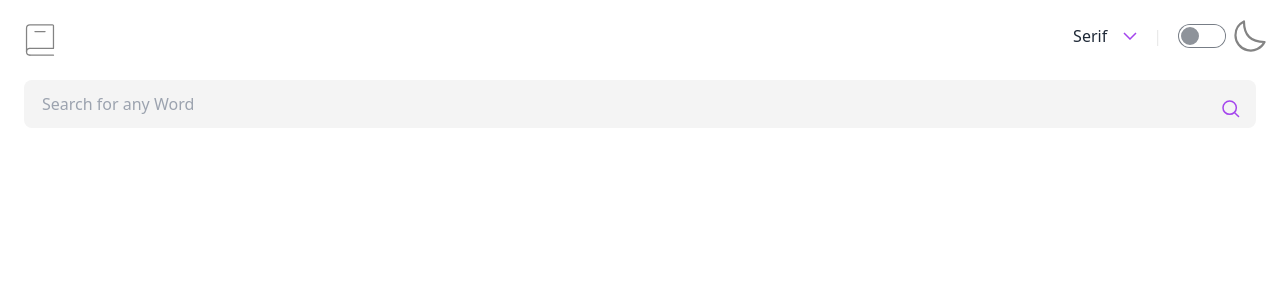
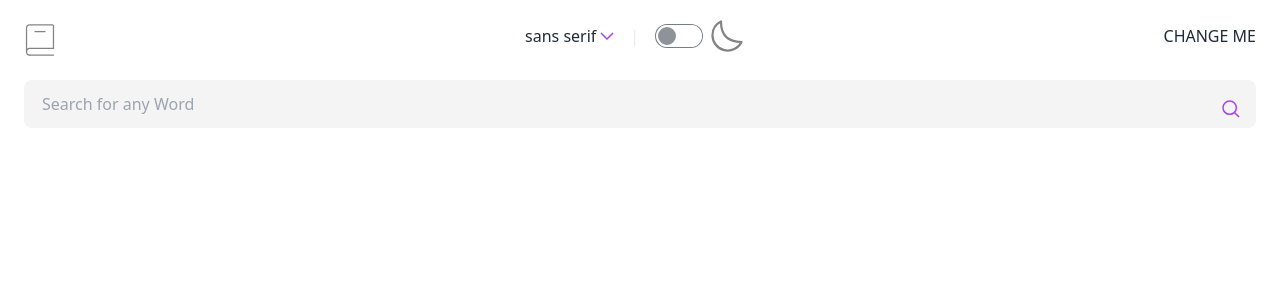
Before and after one commit to Coltensiemer/dictionary-web-app, a React (Vite) app: page / in a window 1280 px wide. Shown: the top 300 px of the page. Built offline with nearby package versions, Linux system fonts and the light colour scheme.

Commit message:
started working on props

```diff
--- a/src/App.tsx
+++ b/src/App.tsx
@@ -1,18 +1,21 @@
-import { useState } from 'react'
-import Navbar from './components/Navbar'
-import Search from './components/Search'
-import './styles/App.css'
+import { useState } from "react";
+import Navbar from "./components/Navbar";
+import Search from "./components/Search";
+import "./styles/App.css";
 
 function App() {
+  const [isFontFamily, setFontFamily] = useState<string>("sans serif");
 
+  function handleFontFamily(select: string) {
+    setFontFamily(select);
+  }
 
   return (
     <div className="flex flex-col justify-center mx-6">
-      <Navbar />
+      <Navbar handleFontFamily={handleFontFamily} isFontFamily={isFontFamily} />
       <Search />
-
     </div>
-  )
+  );
 }
 
-export default App
+export default App;
--- a/src/components/Navbar.tsx
+++ b/src/components/Navbar.tsx
@@ -1,35 +1,84 @@
-import React from "react";
+import { useEffect, useState } from "react";
 import Logo from "../assets/images/logo.svg";
 import Moon from "../assets/images/icon-moon.svg";
 import DownArrow from "../assets/images/icon-arrow-down.svg";
 
+interface Props {
+  handleFontFamily: (select: string) => void
+  isFontFamily: string;
+}
+
+export default function Navbar(props: Props) {
+  const [isOpen, setOpen] = useState<boolean>(false);
+
+
+
+
+  function DropDown() {
+
+    return (
+      <div className="absolute z-10 mt-8 p-6  bg-white shadow-xl transition ease-in-out duration-700 ">
+        <ol className=" self-start flex flex-col gap-2">
+          <li
+            onClick={() => props.handleFontFamily("sans serif")}
+            value="Sans Serif"
+            className="hover:text-purple-primary font-sans "
+          >
+            Sans Serif
+          </li>
+          <li
+            onClick={() => props.handleFontFamily("serif")}
+            value="Serif"
+            className="hover:text-purple-primary  font-serif "
+          >
+            Serif
+          </li>
+          <li
+            onClick={() => props.handleFontFamily("monospace")}
+            value="Mono"
+            className="hover:text-purple-primary font-mono"
+          >
+            Mono
+          </li>
+        </ol>
+      </div>
+    );
+  }
+
   // the light and dark mode toggle switch
-export function LightDarkToggle() {
+  function LightDarkToggle() {
     return (
       <div className="flex gap-2">
-      <input type="checkbox" className="toggle"  />
+        <input type="checkbox" className="toggle" />
         <img className="relative bottom-1" src={Moon} />
       </div>
     );
   }
 
   // Fonts - will control drop downs
-export function Font() {
+  function Font() {
     return (
       <div className="flex justify-around gap-4">
-      <p>Serif</p>
-      <img src={DownArrow} className="h-2 relative top-2" />
+        <div className="w-32 flex flex-col">
+          <div className="flex self-end gap-1">
+            <p>{props.isFontFamily}</p>
+            <button onClick={() => setOpen(!isOpen)}>
+              <img src={DownArrow} className="h-2 relative" />
+            </button>
+          </div>
+          {isOpen && <DropDown />}
+        </div>
         <div className="text-grey-medium">|</div>
         <LightDarkToggle />
       </div>
     );
   }
 
-export default function Navbar() {
   return (
     <div className="flex justify-between my-6">
       <img className="h-8 w-8" src={Logo} />
       <Font />
+      <p>CHANGE ME</p>
     </div>
   );
 }
--- a/src/styles/App.css
+++ b/src/styles/App.css
@@ -1,3 +1,7 @@
 @tailwind base;
 @tailwind components;
 @tailwind utilities;
+
+/* * {
+	font-family: sans-serif;
+} */
```
Lines whose indentation alone changed are shown as unchanged.
